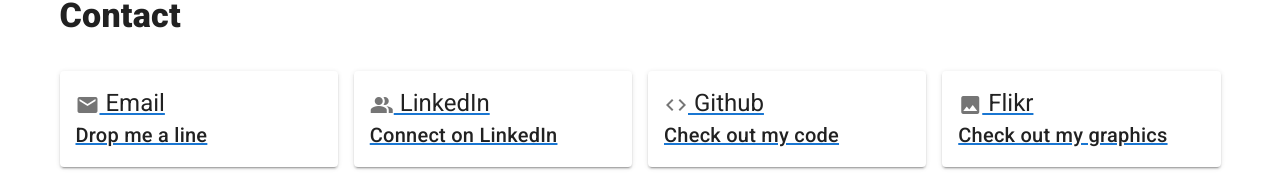
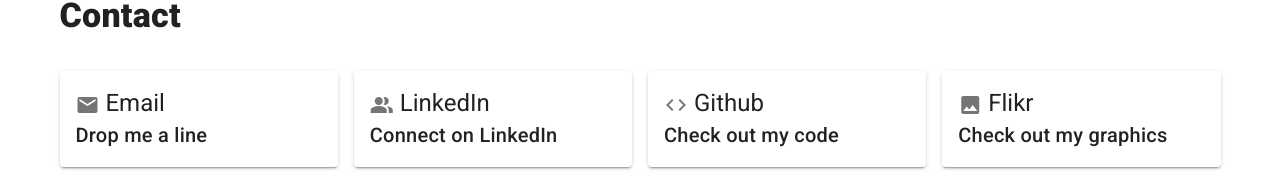
Before and after one commit to michaelgannon13/vue-cv, a Vue app: page / in a window 1280 px wide. Shown: the part 4701-4885 px from the top of the page. Built offline with nearby package versions, Linux system fonts and the light colour scheme.

Commit message:
updated styling on contacts section

```diff
--- a/src/components/HomeContact.vue
+++ b/src/components/HomeContact.vue
@@ -7,7 +7,7 @@
     </v-layout>
     <v-layout row wrap>
       <v-flex xs12 sm12 md3 v-for="contact in contacts" v-bind:key="contact">
-        <a target="_blank" v-bind:href="contact.link" v-bind:key="contact">
+        <a class="button" target="_blank" v-bind:href="contact.link" v-bind:key="contact">
           <v-card>
             <v-card-title primary-title>
               <div>
@@ -42,4 +42,8 @@ export default {
 };
 </script>
 
-<style scoped></style>
+<style scoped>
+  a.button {
+    text-decoration: none;
+  }
+</style>
```
